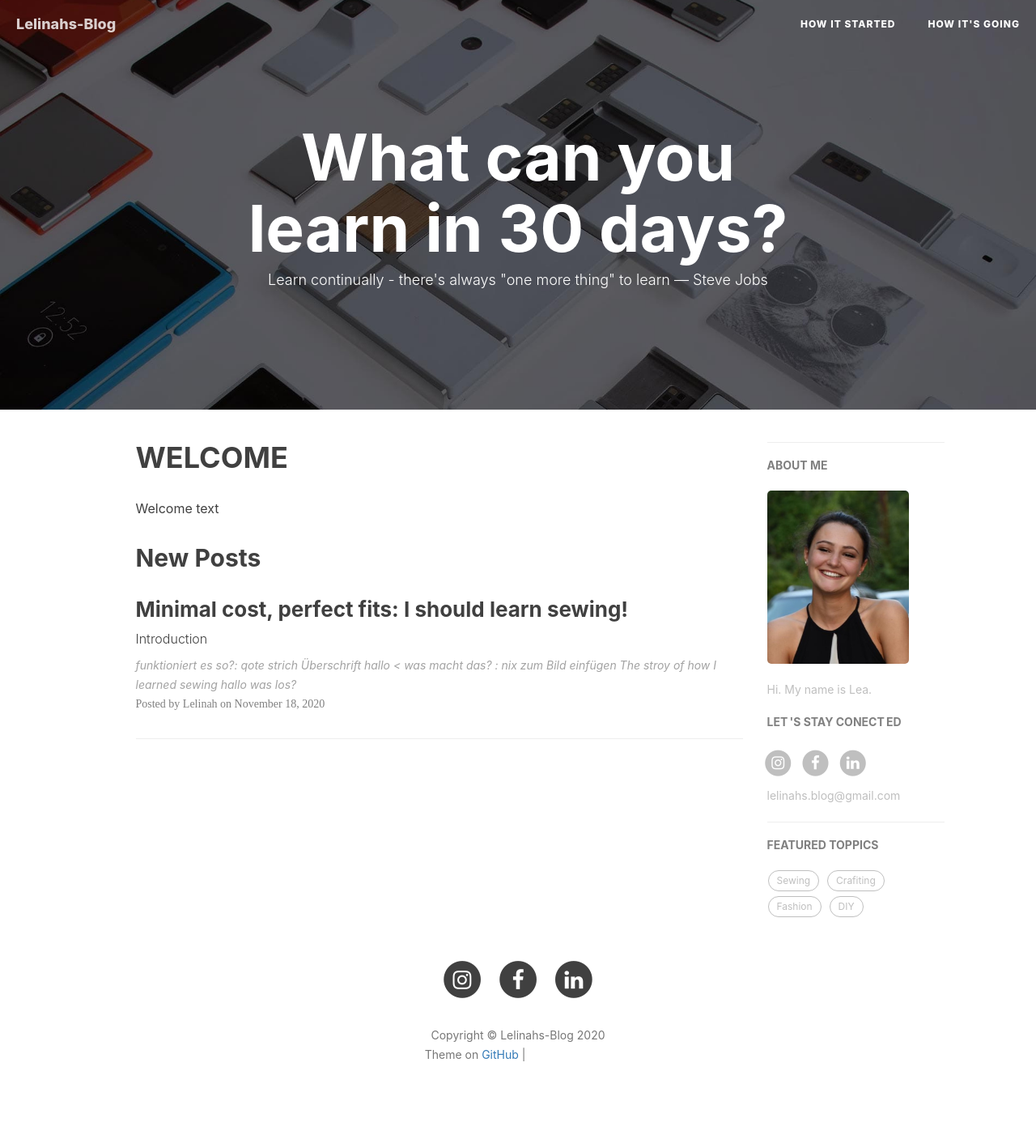
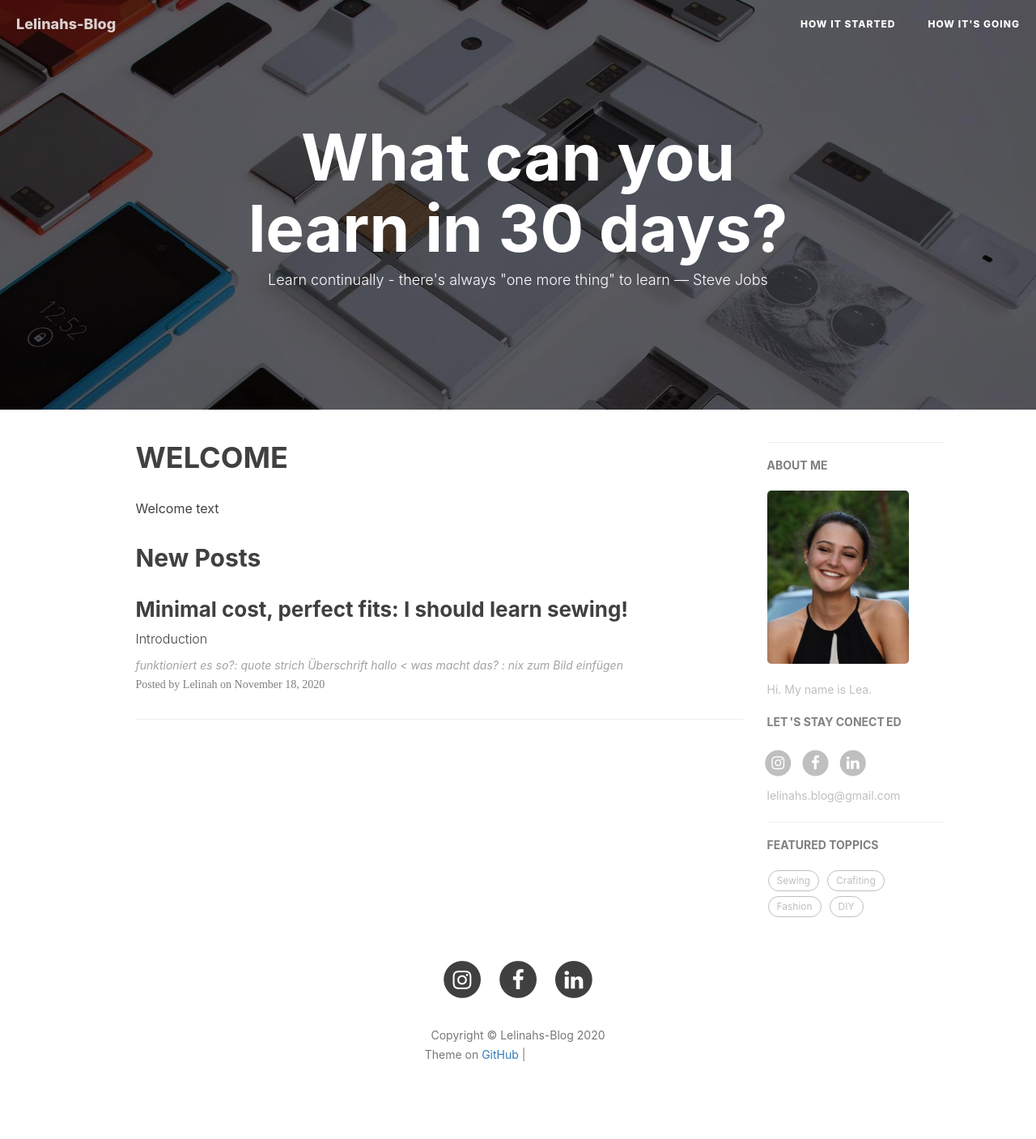
Before and after one commit to Lelinah/lelinah.github.io, a Jekyll site: the page built from index.html, in a window 1280 px wide. Shown: the whole page at 81% size. Built offline with Jekyll 4.4.1, drawn with Linux system fonts in a browser that asks for light colours; nearby versions of some CDN libraries; library files that are not in the unit come from our copies; the list of posts is cut into pages by our own code; comment, search, counter and statistics services are not loaded; grey boxes are pictures that could not be loaded.

Commit message:
post test

```diff
--- a/_posts/2020-11-19-First-Post-Sewing.md
+++ b/_posts/2020-11-19-First-Post-Sewing.md
@@ -13,7 +13,7 @@ tags:
   - Fashion
   - DIY
 ---
-> funktioniert es so?: qote strich
+> funktioniert es so?: quote strich
 
 ## Überschrift
 
@@ -22,8 +22,3 @@ tags:
 < was macht das? : nix
 
 ![](link)zum Bild einfügen
-
-
-
-The stroy of how I learned sewing
-hallo was los?
```
Also changed, not shown: other parts of _posts/2020-11-19-First-Post-Sewing.md (+1 -1 lines), _drafts/2020-11-19-First-Post-Sewing.md (+1 -6 lines).
